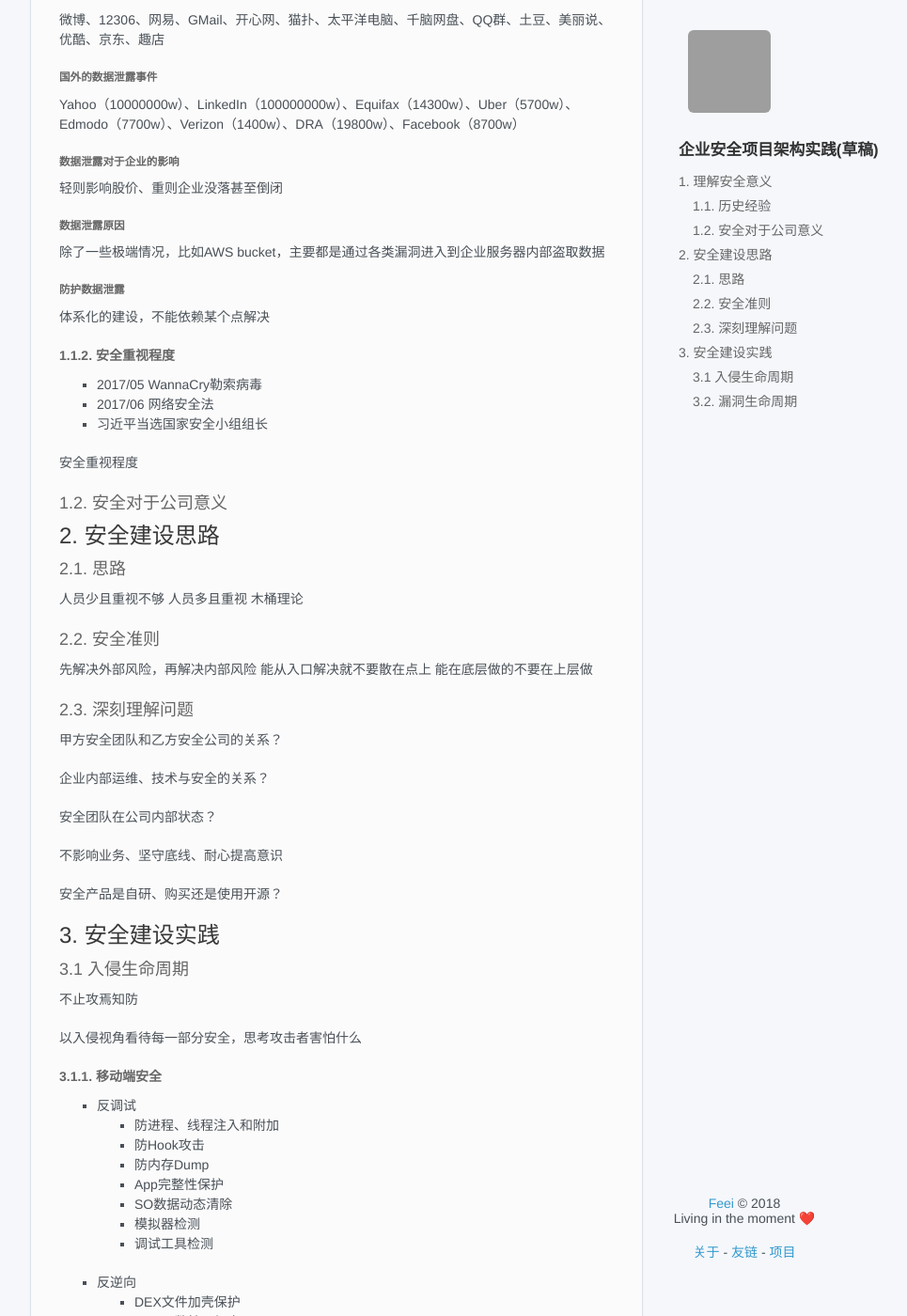
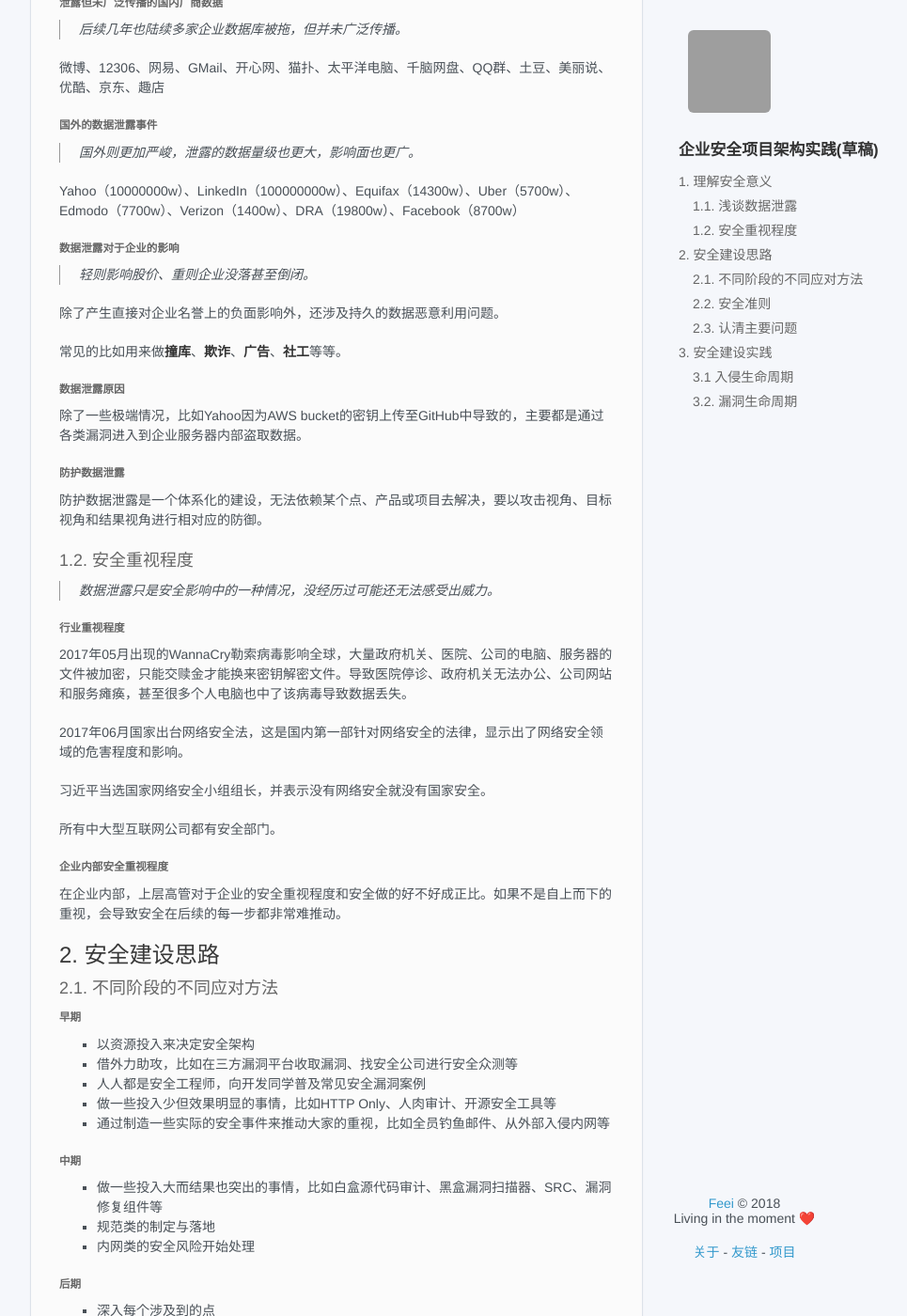
Before and after one commit to limengmingx/Papers, a Jekyll site: the page built from corporate-security.md, in a window 1280 px wide and 1400 px high, scrolled down 453 px. Shown: the whole window at 94% size, without its empty margins (283-1248 px from the left). Built offline with Jekyll 4.4.1, drawn with Linux system fonts in a browser that asks for light colours; our own code applies the rules of GitHub Pages for plain Markdown files; comment, search, counter and statistics services are not loaded; some of the changed text lies outside the part shown; grey boxes are pictures that could not be loaded.

Commit message:
Update corporate-security.md

```diff
--- a/corporate-security.md
+++ b/corporate-security.md
@@ -10,85 +10,138 @@
 
 ## 1. 理解安全意义
 
-### 1.1. 历史经验
-
-#### 1.1.1. 浅谈数据泄露
+### 1.1. 浅谈数据泄露
 
 > 数据是互联网企业最重要资产之一
 
 ##### 广泛传播的国内互联网厂商泄露的数据
+> 在2011年开始，出现大批量的网站数据库被拖并泄露出来导致大范围传播。
 
 多玩（830w）、IS语音（969w）、凡客（20w）、一号店（90w）、当当（101w）、爱拍（1100w）、猴岛（2683w）、178游戏（907w）、CSDN（642w）、7k7k小游戏（1913w）、嘟嘟牛（1610w）、人人网（476w）、天涯（3176w）、酒店开房记录（1999w）
 
 ##### 泄露但未广泛传播的国内厂商数据
+> 后续几年也陆续多家企业数据库被拖，但并未广泛传播。
 
 微博、12306、网易、GMail、开心网、猫扑、太平洋电脑、千脑网盘、QQ群、土豆、美丽说、优酷、京东、趣店
 
 ##### 国外的数据泄露事件
 
+> 国外则更加严峻，泄露的数据量级也更大，影响面也更广。
+
 Yahoo（10000000w）、LinkedIn（100000000w）、Equifax（14300w）、Uber（5700w）、Edmodo（7700w）、Verizon（1400w）、DRA（19800w）、Facebook（8700w）
 
 ##### 数据泄露对于企业的影响
 
-轻则影响股价、重则企业没落甚至倒闭
+> 轻则影响股价、重则企业没落甚至倒闭。
+
+除了产生直接对企业名誉上的负面影响外，还涉及持久的数据恶意利用问题。
+
+常见的比如用来做**撞库**、**欺诈**、**广告**、**社工**等等。
 
 ##### 数据泄露原因
 
-除了一些极端情况，比如AWS bucket，主要都是通过各类漏洞进入到企业服务器内部盗取数据
+除了一些极端情况，比如Yahoo因为AWS bucket的密钥上传至GitHub中导致的，主要都是通过各类漏洞进入到企业服务器内部盗取数据。
 
 ##### 防护数据泄露
 
-体系化的建设，不能依赖某个点解决
+防护数据泄露是一个体系化的建设，无法依赖某个点、产品或项目去解决，要以攻击视角、目标视角和结果视角进行相对应的防御。
 
-#### 1.1.2. 安全重视程度
+### 1.2. 安全重视程度
 
-- 2017/05 WannaCry勒索病毒
-- 2017/06 网络安全法
-- 习近平当选国家安全小组组长
+> 数据泄露只是安全影响中的一种情况，没经历过可能还无法感受出威力。
 
-安全重视程度
+##### 行业重视程度
 
-### 1.2. 安全对于公司意义
+2017年05月出现的WannaCry勒索病毒影响全球，大量政府机关、医院、公司的电脑、服务器的文件被加密，只能交赎金才能换来密钥解密文件。导致医院停诊、政府机关无法办公、公司网站和服务瘫痪，甚至很多个人电脑也中了该病毒导致数据丢失。
+
+2017年06月国家出台网络安全法，这是国内第一部针对网络安全的法律，显示出了网络安全领域的危害程度和影响。
+
+习近平当选国家网络安全小组组长，并表示没有网络安全就没有国家安全。
+
+所有中大型互联网公司都有安全部门。
+
+##### 企业内部安全重视程度
+
+在企业内部，上层高管对于企业的安全重视程度和安全做的好不好成正比。如果不是自上而下的重视，会导致安全在后续的每一步都非常难推动。
 
 ## 2. 安全建设思路
 
-### 2.1. 思路
-人员少且重视不够
-人员多且重视
-木桶理论
+### 2.1. 不同阶段的不同应对方法
+##### 早期
+
+- 以资源投入来决定安全架构
+- 借外力助攻，比如在三方漏洞平台收取漏洞、找安全公司进行安全众测等
+- 人人都是安全工程师，向开发同学普及常见安全漏洞案例
+- 做一些投入少但效果明显的事情，比如HTTP Only、人肉审计、开源安全工具等
+- 通过制造一些实际的安全事件来推动大家的重视，比如全员钓鱼邮件、从外部入侵内网等
+
+##### 中期
+
+- 做一些投入大而结果也突出的事情，比如白盒源代码审计、黑盒漏洞扫描器、SRC、漏洞修复组件等
+- 规范类的制定与落地
+- 内网类的安全风险开始处理
+
+##### 后期
+
+- 深入每个涉及到的点
+- 将点联动起来成为面
 
 ### 2.2. 安全准则
 
-先解决外部风险，再解决内部风险
-能从入口解决就不要散在点上
-能在底层做的不要在上层做
+##### 木桶理论
 
-### 2.3. 深刻理解问题
+安全建设是以木桶标准为基准的，即安全的能力是以最短板来确定的。无论你其它方向的安全做的多么的厉害，也无法彻底解决最薄弱的地方带来的风险。
 
-甲方安全团队和乙方安全公司的关系？
+##### 由外而内
 
-企业内部运维、技术与安全的关系？
+安全建设涉及的面太广了，必须有所取舍，外部风险大于内部风险。所以在早期建设的时候，不用过分的强调内部安全。
 
-安全团队在公司内部状态？
+##### 能在底层做的不要在上层做、能统一做的不要散在点上
 
-不影响业务、坚守底线、耐心提高意识
+- 可以通过框架层统一处理的问题绝，不要散到上层的业务逻辑层去修复。
+- 可以通过防火墙解决主机间的访问限制，不要散在主机层去做。
 
-安全产品是自研、购买还是使用开源？
+### 2.3. 认清主要问题
+
+##### 甲方安全团队和乙方安全公司的关系？
+
+1. 甲方安全团队和乙方安全公司是一个互补的关系
+2. 乙方的安全产品只能覆盖通用场景
+3. 乙方安全技术能力或许比甲方安全团队高，但乙方却服务于几十数百家甲方公司
+4. 安全评估、安全推进与落地、安全运营等无法替代
+
+##### 企业内部运维、开发与安全的关系？
+
+1. 紧密合作互补的关系
+2. 运维依赖安全制定服务器、应用规范
+3. 安全依赖运维整改推进落地规范
+4. 开发依赖安全发现代码和应用中的漏洞
+5. 安全依赖开发修复代码中的漏洞
+6. 安全依赖开发在专业技术上的支持
+
+##### 安全团队在公司内部状态？
+
+- 安全评估或测试时不影响正常业务和数据
+- 坚守底线
+- 耐心提高意识
+
+##### 安全产品是自研、购买商业产品还是使用开源？
+
+- 满足核心需求
+- 产品代码可控（部分模型类、计算类除外）
+- 数据不外传
 
 
 ## 3. 安全建设实践
 
 ### 3.1 入侵生命周期
 
-不止攻焉知防
-
-以入侵视角看待每一部分安全，思考攻击者害怕什么
+不止攻焉知防：以入侵视角做每一部分安全工作。
 
 #### 3.1.1. 移动端安全
 
-
-
-- 反调试
+- 漏洞发现与应急响应
+- 防调试
   - 防进程、线程注入和附加
   - 防Hook攻击
   - 防内存Dump
@@ -96,31 +149,25 @@
   - SO数据动态清除
   - 模拟器检测
   - 调试工具检测
-- 反逆向
+- 防逆向
   - DEX文件加壳保护
   - DEX函数抽取加密
   - HTML开发框架保护
   - SO文件代码压缩混淆
   - SO文件加壳保护
   - SO库设备绑定
-- 反篡改
+- 防篡改
   - 签名校验
   - 代码、资源文件、配置文件完整性校验
   - 配置文件加密
   - 数据库文件加密
   - 资源文件加密
-- 反窃取
+- 防窃取
   - 本地数据加密
   - 通讯协议加密
 
 
 #### 3.1.2. 网络安全
-
-意义影响：
-
-
-
-主要事项：
 
 - HTTP Only
 - HTTPS
@@ -153,8 +196,6 @@
 
 #### 3.1.4. 主机安全
 
-
-
 - 域划分/ACL
 - 主机安全Agent
   - 基线检查
@@ -181,11 +224,11 @@
 - 入网管控
 - 去密码化
 - 终端安全
-
 - 上网行为
 - 统一权限
 - 统一登录
 - 操作记录
+- 威胁情报
 
 
 ### 3.2. 漏洞生命周期
@@ -209,12 +252,16 @@
   - 主机漏洞扫描
   - Web漏洞扫描
 - 人工漏洞挖掘
+- 蜜罐
 - 渗透黑灰产
+- 捕获攻击者社交信息
+- GitHub敏感信息泄露监控
 
 **被动情报与漏洞发现**
 
 - 安全应急响应中心
-- 工单平台
+- 安全工单平台
+- 漏洞管理平台
 
 #### 3.2.2. 应急响应
 
```
Also changed, not shown: other parts of corporate-security.md (+3 -5 lines).
